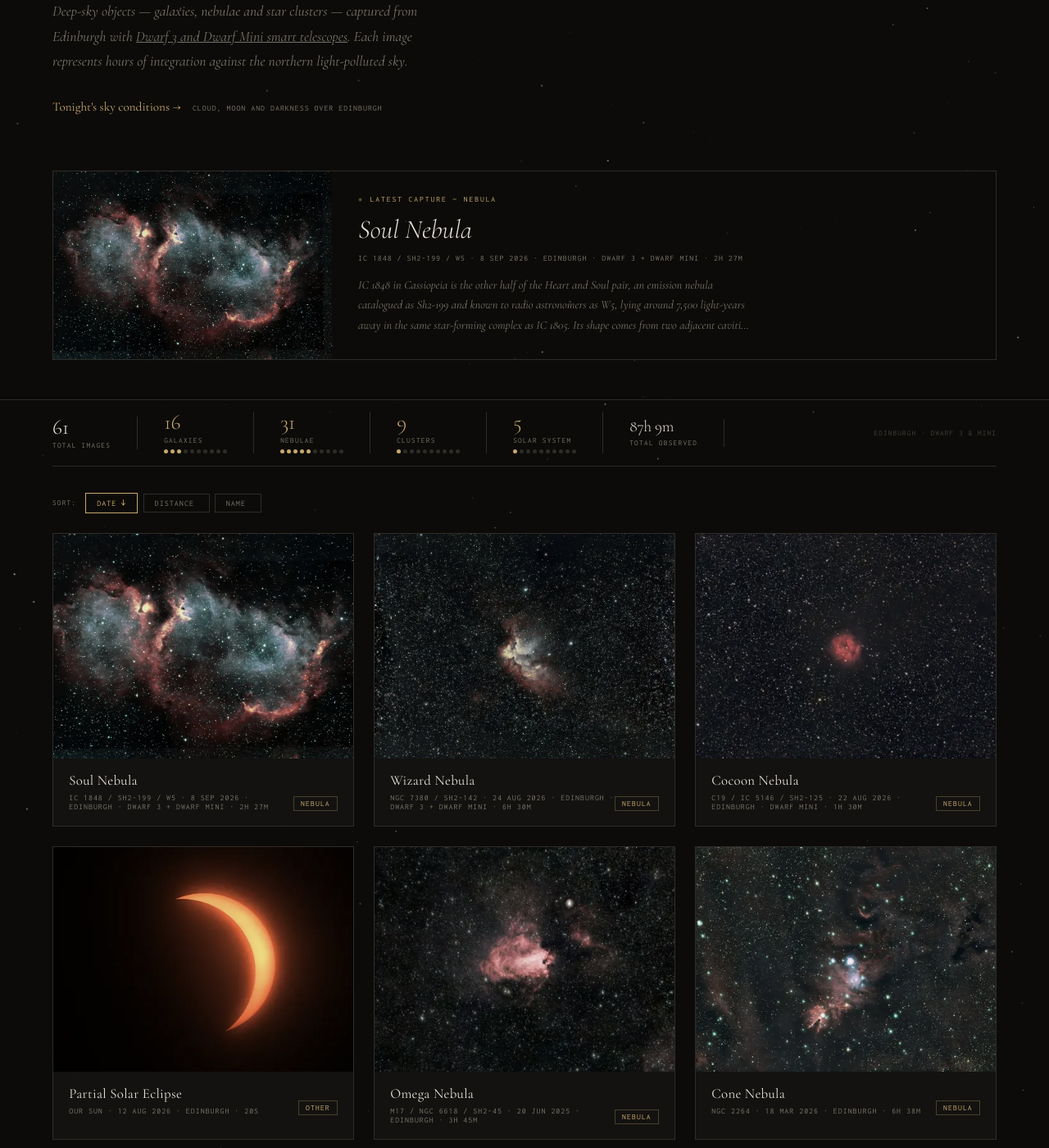
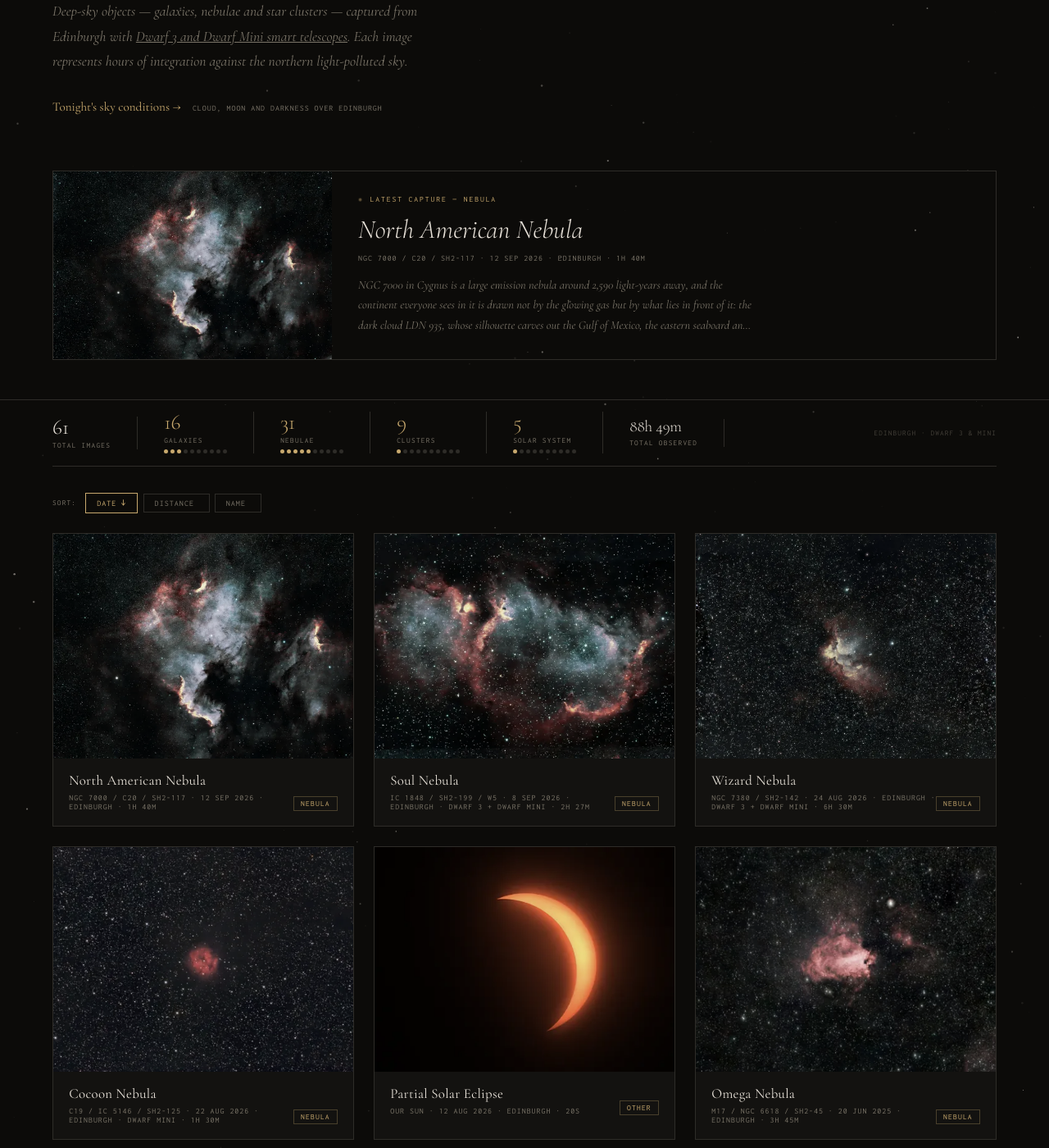
Before and after one commit to CMDRPhaedra/Astrophotography, a Jekyll site: the page index.html, which Jekyll copies as it is, in a window 1280 px wide and 1400 px high, scrolled down 578 px. Shown: the whole window at 82% size. Built offline with Jekyll 4.4.1, drawn with Linux system fonts in a browser that asks for light colours; some of the changed text lies outside the part shown.

Commit message:
Update the North American Nebula with a 1h 40m four-panel mosaic
Replaces the October 2025 single frame of NGC 7000, which carried no
integration time and was a tight crop on the Cygnus Wall, with a 12 Sep
2026 Dwarf 3 mosaic — four panels, 200 × 30 s in total — that holds the
whole continent and the Pelican across the lane. The entry moves to the
top of Recent, so it is also the latest-capture strip; the old image and
thumb are removed.

The gallery description is rewritten rather than carried over. The old
one still offered Deneb as the ionising star; it now reads the coastline
as the foreground cloud LDN 935, names the Bajamar Star behind the Gulf
as the source, and treats NGC 7000 and IC 5070 as one region split by
the dark lane, which is what the wider field actually shows.

Adds a blog post for it, the first one NGC 7000 has had.

Badge totals stay at 61 images and move to 88h 49m.

```diff
--- a/_captures/north-american-nebula.md
+++ b/_captures/north-american-nebula.md
@@ -3,15 +3,16 @@
 # CAPTURES array in index.html — do not edit by hand.
 layout: "capture"
 title: "North American Nebula"
-description: "North American Nebula (NGC 7000 / C20 / Sh2-117) — a nebula imaged from Edinburgh on 4 Oct 2025 with a Dwarf 3 smart telescope."
+description: "North American Nebula (NGC 7000 / C20 / Sh2-117) — a nebula imaged from Edinburgh on 12 Sep 2026 with a Dwarf 3 smart telescope. 1h 40m of integration."
 catalogue: "NGC 7000 / C20 / Sh2-117"
-date: "2025-10-04"
-display_date: "4 Oct 2025"
+date: "2026-09-12"
+display_date: "12 Sep 2026"
 location: "Edinburgh"
+integration: "1h 40m"
 tag: "nebula"
-image: "/images/ngc7000_north_american_nebula.webp"
-thumb: "/images/thumbs/ngc7000_north_american_nebula.webp"
+image: "/images/ngc7000_north_american_nebula_v2.webp"
+thumb: "/images/thumbs/ngc7000_north_american_nebula_v2.webp"
 gallery_link: "/?photo=north-american-nebula"
 ---
 
-The North American Nebula in Cygnus bears an unmistakable resemblance to the North American continent, complete with a Gulf of Mexico-shaped dark bay formed by an intervening dust cloud. It lies roughly 2,590 light-years away and spans over 100 light-years. The identity of the star responsible for ionising it remained uncertain for decades — it is now thought to be Deneb, one of the most luminous stars known, or a hidden cluster of hot stars within the same region.
+NGC 7000 in Cygnus is a large emission nebula around 2,590 light-years away, and the continent everyone sees in it is drawn not by the glowing gas but by what lies in front of it: the dark cloud LDN 935, whose silhouette carves out the Gulf of Mexico, the eastern seaboard and the Florida peninsula. The same cloud separates it from the Pelican Nebula (IC 5070) to the west, and the two are really one object — a single region of ionised hydrogen roughly 100 light-years across, cut in half by a foreground rift of dust. For decades nobody could say what was lighting it, because the source is hidden behind that dust as well: an O-type binary now known as the Bajamar Star, buried in LDN 935 roughly where the Bahamas would sit, whose ultraviolet output ionises the whole complex from behind the Gulf. The brightest ridge, the Cygnus Wall along the Central America edge, is where that radiation meets the densest gas and is compressing it into new stars; the sharp rims on the Pelican's head and neck are the same ionisation front seen on the far side of the lane. William Herschel found the nebula in 1786, and Max Wolf's photographs a century later were what first made the map legible.
--- a/badges/integration-time.json
+++ b/badges/integration-time.json
@@ -1,6 +1,6 @@
 {
   "schemaVersion": 1,
   "label": "integration time",
-  "message": "87h 9m",
+  "message": "88h 49m",
   "color": "9c27b0"
 }
--- a/index.html
+++ b/index.html
@@ -36,314 +36,314 @@
     {
       "@type": "ListItem",
       "position": 1,
+      "url": "https://chryse.co.uk/photos/north-american-nebula/",
+      "name": "North American Nebula"
+    },
+    {
+      "@type": "ListItem",
+      "position": 2,
       "url": "https://chryse.co.uk/photos/soul-nebula/",
       "name": "Soul Nebula"
     },
     {
       "@type": "ListItem",
-      "position": 2,
+      "position": 3,
       "url": "https://chryse.co.uk/photos/wizard-nebula/",
       "name": "Wizard Nebula"
     },
     {
       "@type": "ListItem",
-      "position": 3,
+      "position": 4,
       "url": "https://chryse.co.uk/photos/cocoon-nebula/",
       "name": "Cocoon Nebula"
     },
     {
       "@type": "ListItem",
-      "position": 4,
+      "position": 5,
       "url": "https://chryse.co.uk/photos/partial-solar-eclipse/",
       "name": "Partial Solar Eclipse"
     },
     {
       "@type": "ListItem",
-      "position": 5,
+      "position": 6,
       "url": "https://chryse.co.uk/photos/omega-nebula/",
       "name": "Omega Nebula"
     },
     {
       "@type": "ListItem",
-      "position": 6,
+      "position": 7,
       "url": "https://chryse.co.uk/photos/cone-nebula/",
       "name": "Cone Nebula"
     },
     {
       "@type": "ListItem",
-      "position": 7,
+      "position": 8,
       "url": "https://chryse.co.uk/photos/elephants-trunk-nebula/",
       "name": "Elephant's Trunk Nebula"
     },
     {
       "@type": "ListItem",
-      "position": 8,
+      "position": 9,
       "url": "https://chryse.co.uk/photos/butterfly-nebula/",
       "name": "Butterfly Nebula"
     },
     {
       "@type": "ListItem",
-      "position": 9,
+      "position": 10,
       "url": "https://chryse.co.uk/photos/gamma-cygni-nebula/",
       "name": "Gamma Cygni Nebula"
     },
     {
       "@type": "ListItem",
-      "position": 10,
+      "position": 11,
       "url": "https://chryse.co.uk/photos/bubble-nebula/",
       "name": "Bubble Nebula"
     },
     {
       "@type": "ListItem",
-      "position": 11,
+      "position": 12,
       "url": "https://chryse.co.uk/photos/fish-on-a-platter-nebula/",
       "name": "Fish on a Platter Nebula"
     },
     {
       "@type": "ListItem",
-      "position": 12,
+      "position": 13,
       "url": "https://chryse.co.uk/photos/ring-nebula/",
       "name": "Ring Nebula"
     },
     {
       "@type": "ListItem",
-      "position": 13,
+      "position": 14,
       "url": "https://chryse.co.uk/photos/iris-nebula/",
       "name": "Iris Nebula"
     },
     {
       "@type": "ListItem",
-      "position": 14,
+      "position": 15,
       "url": "https://chryse.co.uk/photos/cocoon-galaxy/",
       "name": "Cocoon Galaxy"
     },
     {
       "@type": "ListItem",
-      "position": 15,
+      "position": 16,
       "url": "https://chryse.co.uk/photos/the-moon/",
       "name": "The Moon"
     },
     {
       "@type": "ListItem",
-      "position": 16,
+      "position": 17,
       "url": "https://chryse.co.uk/photos/leo-triplet/",
       "name": "Leo Triplet"
     },
     {
       "@type": "ListItem",
-      "position": 17,
+      "position": 18,
       "url": "https://chryse.co.uk/photos/whale-galaxy/",
       "name": "Whale Galaxy"
     },
     {
       "@type": "ListItem",
-      "position": 18,
+      "position": 19,
       "url": "https://chryse.co.uk/photos/hercules-cluster/",
       "name": "Hercules Cluster"
     },
     {
       "@type": "ListItem",
-      "position": 19,
+      "position": 20,
       "url": "https://chryse.co.uk/photos/pinwheel-galaxy/",
       "name": "Pinwheel Galaxy"
     },
     {
       "@type": "ListItem",
-      "position": 20,
+      "position": 21,
       "url": "https://chryse.co.uk/photos/splinter-galaxy/",
       "name": "Splinter Galaxy"
     },
     {
       "@type": "ListItem",
-      "position": 21,
+      "position": 22,
       "url": "https://chryse.co.uk/photos/markarians-chain/",
       "name": "Markarian's Chain"
     },
     {
       "@type": "ListItem",
-      "position": 22,
+      "position": 23,
       "url": "https://chryse.co.uk/photos/rose-cluster/",
       "name": "Rose Cluster"
     },
     {
       "@type": "ListItem",
-      "position": 23,
+      "position": 24,
       "url": "https://chryse.co.uk/photos/sol/",
       "name": "Sol"
     },
     {
       "@type": "ListItem",
-      "position": 24,
+      "position": 25,
       "url": "https://chryse.co.uk/photos/crocs-eye-galaxy/",
       "name": "Croc's Eye Galaxy"
     },
     {
       "@type": "ListItem",
-      "position": 25,
+      "position": 26,
       "url": "https://chryse.co.uk/photos/sunflower-galaxy/",
       "name": "Sunflower Galaxy"
     },
     {
       "@type": "ListItem",
-      "position": 26,
+      "position": 27,
       "url": "https://chryse.co.uk/photos/polarissima-cluster/",
       "name": "Polarissima Cluster"
     },
     {
       "@type": "ListItem",
-      "position": 27,
+      "position": 28,
       "url": "https://chryse.co.uk/photos/ursa-minor-dwarf/",
       "name": "Ursa Minor Dwarf"
     },
     {
       "@type": "ListItem",
-      "position": 28,
+      "position": 29,
       "url": "https://chryse.co.uk/photos/vacuum-cleaner-galaxy/",
       "name": "Vacuum Cleaner Galaxy"
     },
     {
       "@type": "ListItem",
-      "position": 29,
+      "position": 30,
       "url": "https://chryse.co.uk/photos/andromeda-galaxy/",
       "name": "Andromeda Galaxy"
     },
     {
       "@type": "ListItem",
-      "position": 30,
+      "position": 31,
       "url": "https://chryse.co.uk/photos/embryo-nebula/",
       "name": "Embryo Nebula"
     },
     {
       "@type": "ListItem",
-      "position": 31,
+      "position": 32,
       "url": "https://chryse.co.uk/photos/triangulum-galaxy/",
       "name": "Triangulum Galaxy"
     },
     {
       "@type": "ListItem",
-      "position": 32,
+      "position": 33,
       "url": "https://chryse.co.uk/photos/whirlpool-galaxy/",
       "name": "Whirlpool Galaxy"
     },
     {
       "@type": "ListItem",
-      "position": 33,
+      "position": 34,
       "url": "https://chryse.co.uk/photos/bodes-galaxy/",
       "name": "Bode's Galaxy"
     },
     {
       "@type": "ListItem",
-      "position": 34,
+      "position": 35,
       "url": "https://chryse.co.uk/photos/cigar-galaxy-bodes-galaxy/",
       "name": "Cigar Galaxy & Bode's Galaxy"
     },
     {
       "@type": "ListItem",
-      "position": 35,
+      "position": 36,
       "url": "https://chryse.co.uk/photos/coddingtons-nebula/",
       "name": "Coddington's Nebula"
     },
     {
       "@type": "ListItem",
-      "position": 36,
+      "position": 37,
       "url": "https://chryse.co.uk/photos/orion-nebula/",
       "name": "Orion Nebula"
     },
     {
       "@type": "ListItem",
-      "position": 37,
+      "position": 38,
       "url": "https://chryse.co.uk/photos/dumbbell-nebula/",
       "name": "Dumbbell Nebula"
     },
     {
       "@type": "ListItem",
-      "position": 38,
+      "position": 39,
       "url": "https://chryse.co.uk/photos/lagoon-nebula/",
       "name": "Lagoon Nebula"
     },
     {
       "@type": "ListItem",
-      "position": 39,
+      "position": 40,
       "url": "https://chryse.co.uk/photos/rosette-nebula/",
       "name": "Rosette Nebula"
     },
     {
       "@type": "ListItem",
-      "position": 40,
+      "position": 41,
       "url": "https://chryse.co.uk/photos/crescent-nebula/",
       "name": "Crescent Nebula"
     },
     {
       "@type": "ListItem",
-      "position": 41,
+      "position": 42,
       "url": "https://chryse.co.uk/photos/the-jellyfish-nebula/",
       "name": "The Jellyfish Nebula"
     },
     {
       "@type": "ListItem",
-      "position": 42,
+      "position": 43,
       "url": "https://chryse.co.uk/photos/the-ghost-of-cassiopeia/",
       "name": "The Ghost of Cassiopeia"
     },
     {
       "@type": "ListItem",
-      "position": 43,
+      "position": 44,
       "url": "https://chryse.co.uk/photos/heart-nebula/",
       "name": "Heart Nebula"
     },
     {
       "@type": "ListItem",
-      "position": 44,
+      "position": 45,
       "url": "https://chryse.co.uk/photos/heart-soul-nebula/",
       "name": "Heart & Soul Nebula"
     },
     {
       "@type": "ListItem",
-      "position": 45,
+      "position": 46,
       "url": "https://chryse.co.uk/photos/the-dark-seahorse-nebula/",
       "name": "The Dark Seahorse Nebula"
     },
     {
       "@type": "ListItem",
-      "position": 46,
+      "position": 47,
       "url": "https://chryse.co.uk/photos/horsehead-nebula/",
       "name": "Horsehead Nebula"
     },
     {
       "@type": "ListItem",
-      "position": 47,
+      "position": 48,
       "url": "https://chryse.co.uk/photos/pacman-nebula/",
       "name": "Pacman Nebula"
     },
     {
       "@type": "ListItem",
-      "position": 48,
+      "position": 49,
       "url": "https://chryse.co.uk/photos/california-nebula/",
       "name": "California Nebula"
     },
     {
       "@type": "ListItem",
-      "position": 49,
+      "position": 50,
       "url": "https://chryse.co.uk/photos/monkey-head-nebula/",
       "name": "Monkey Head Nebula"
     },
     {
       "@type": "ListItem",
-      "position": 50,
+      "position": 51,
       "url": "https://chryse.co.uk/photos/western-veil-nebula/",
       "name": "Western Veil Nebula"
     },
     {
       "@type": "ListItem",
-      "position": 51,
+      "position": 52,
       "url": "https://chryse.co.uk/photos/veil-nebula-complex/",
       "name": "Veil Nebula Complex"
-    },
-    {
-      "@type": "ListItem",
-      "position": 52,
-      "url": "https://chryse.co.uk/photos/north-american-nebula/",
-      "name": "North American Nebula"
     },
     {
       "@type": "ListItem",
@@ -1004,6 +1004,7 @@
   <p>Deep-sky images captured from Edinburgh, Scotland with Dwarf 3 and Dwarf Mini smart telescopes.</p>
   <!-- NOSCRIPT-LIST:START — generated by scripts/update_noscript.py from CAPTURES; do not edit by hand -->
   <ul style="list-style:none;padding:0;">
+    <li><h3><a href="/photos/north-american-nebula/">North American Nebula (NGC 7000 / C20 / Sh2-117)</a></h3><p>NGC 7000 / C20 / Sh2-117 · 12 Sep 2026 · Edinburgh · 1h 40m</p><p>NGC 7000 in Cygnus is a large emission nebula around 2,590 light-years away, and the continent everyone sees in it is drawn not by the glowing gas but by what lies in front of it: the dark cloud LDN 935, whose silhouette carves out the Gulf of Mexico, the eastern seaboard and the Florida peninsula.</p></li>
     <li><h3><a href="/photos/soul-nebula/">Soul Nebula (IC 1848 / Sh2-199 / W5)</a></h3><p>IC 1848 / Sh2-199 / W5 · 8 Sep 2026 · Edinburgh · Dwarf 3 + Dwarf Mini · 2h 27m</p><p>IC 1848 in Cassiopeia is the other half of the Heart and Soul pair, an emission nebula catalogued as Sh2-199 and known to radio astronomers as W5, lying around 7,500 light-years away in the same star-forming complex as IC 1805.</p></li>
     <li><h3><a href="/photos/wizard-nebula/">Wizard Nebula (NGC 7380 / Sh2-142)</a></h3><p>NGC 7380 / Sh2-142 · 24 Aug 2026 · Edinburgh · Dwarf 3 + Dwarf Mini · 6h 30m</p><p>NGC 7380 in Cepheus is a young open cluster still sitting inside the cloud it formed from, the emission nebula Sh2-142, around 7,200 light-years away.</p></li>
     <li><h3><a href="/photos/cocoon-nebula/">Cocoon Nebula (C19 / IC 5146 / Sh2-125)</a></h3><p>C19 / IC 5146 / Sh2-125 · 22 Aug 2026 · Edinburgh · Dwarf Mini · 1h 30m</p><p>IC 5146 sits at the eastern end of a long dark filament in Cygnus, and it is three kinds of nebula at once: hydrogen glowing red where ultraviolet light ionises it, dust scattering starlight blue around its edges, and cold opaque dust blocking whatever lies behind.</p></li>
@@ -1055,7 +1056,6 @@
     <li><h3><a href="/photos/monkey-head-nebula/">Monkey Head Nebula (NGC 2174 / Sh2-252)</a></h3><p>NGC 2174 / Sh2-252 · 9 Mar 2026 · Edinburgh</p><p>NGC 2174 in Orion is an emission nebula and star-forming region around 6,400 light-years away.</p></li>
     <li><h3><a href="/photos/western-veil-nebula/">Western Veil Nebula (NGC 6960 / C34)</a></h3><p>NGC 6960 / C34 · 9 Feb 2026 · Edinburgh</p><p>The Western Veil is part of the Cygnus Loop supernova remnant, the remains of a massive star that exploded between 10,000 and 20,000 years ago around 2,100 light-years away.</p></li>
     <li><h3><a href="/photos/veil-nebula-complex/">Veil Nebula Complex (NGC 6960 / 6992 / IC 1340 / C33 / C34)</a></h3><p>NGC 6960 / 6992 / IC 1340 / C33 / C34 · 29 Nov 2025 · Edinburgh</p><p>The full Veil Nebula complex spans about 3 degrees of sky — roughly six full Moon widths — and represents the complete shell of a supernova remnant in Cygnus around 2,100 light-years away.</p></li>
-    <li><h3><a href="/photos/north-american-nebula/">North American Nebula (NGC 7000 / C20 / Sh2-117)</a></h3><p>NGC 7000 / C20 / Sh2-117 · 4 Oct 2025 · Edinburgh</p><p>The North American Nebula in Cygnus bears an unmistakable resemblance to the North American continent, complete with a Gulf of Mexico-shaped dark bay formed by an intervening dust cloud.</p></li>
     <li><h3><a href="/photos/owl-nebula/">Owl Nebula (M97 / NGC 3587)</a></h3><p>M97 / NGC 3587 · 29 Nov 2025 · Edinburgh</p><p>Located 2,030 light-years away in Ursa Major, the Owl Nebula is one of the larger planetary nebulae in the sky, spanning roughly 3 light-years across.</p></li>
     <li><h3><a href="/photos/pleiades/">Pleiades (M45)</a></h3><p>M45 · 3 Oct 2025 · Edinburgh</p><p>The most famous star cluster in the sky, the Pleiades are only 444 light-years away and have been observed by virtually every human culture throughout history.</p></li>
     <li><h3><a href="/photos/spiral-cluster/">Spiral Cluster (M34 / NGC 1039)</a></h3><p>M34 / NGC 1039 · 3 Oct 2025 · Edinburgh</p><p>M34 in Perseus lies about 1,500 light-years away and contains roughly 400 stars spread across 35 light-years.</p></li>
@@ -1126,6 +1126,19 @@ const CAPTURES = [
 
   // ── Recent ───────────────────────────────────────────────────
   {
+    img:   'images/ngc7000_north_american_nebula_v2.webp',
+    tag:   'nebula',
+    title: 'North American Nebula',
+    meta:  'NGC 7000 / C20 / Sh2-117 · 12 Sep 2026 · Edinburgh · 1h 40m',
+    skyTarget: 'NGC 7000',
+    depth: [
+      { name: 'North American Nebula (NGC 7000)', type: 'nebula', ly: 2590, l: 84.9, b: -1.0 },
+      { name: 'Pelican Nebula (IC 5070)',         type: 'nebula', ly: 2590 },
+      { name: 'Deneb (Alpha Cygni)',              type: 'star',   ly: 2615 },
+    ],
+    desc:  "NGC 7000 in Cygnus is a large emission nebula around 2,590 light-years away, and the continent everyone sees in it is drawn not by the glowing gas but by what lies in front of it: the dark cloud LDN 935, whose silhouette carves out the Gulf of Mexico, the eastern seaboard and the Florida peninsula. The same cloud separates it from the Pelican Nebula (IC 5070) to the west, and the two are really one object — a single region of ionised hydrogen roughly 100 light-years across, cut in half by a foreground rift of dust. For decades nobody could say what was lighting it, because the source is hidden behind that dust as well: an O-type binary now known as the Bajamar Star, buried in LDN 935 roughly where the Bahamas would sit, whose ultraviolet output ionises the whole complex from behind the Gulf. The brightest ridge, the Cygnus Wall along the Central America edge, is where that radiation meets the densest gas and is compressing it into new stars; the sharp rims on the Pelican's head and neck are the same ionisation front seen on the far side of the lane. William Herschel found the nebula in 1786, and Max Wolf's photographs a century later were what first made the map legible.",
+  },
+  {
     img:   'images/ic1848_soul_nebula.webp',
     tag:   'nebula',
     title: 'Soul Nebula',
@@ -1646,19 +1659,6 @@ const CAPTURES = [
       { name: '52 Cygni (foreground star)',      type: 'star',   ly: 206  },
     ],
     desc:  "The full Veil Nebula complex spans about 3 degrees of sky — roughly six full Moon widths — and represents the complete shell of a supernova remnant in Cygnus around 2,100 light-years away. This mosaic captures the Western Veil (NGC 6960), Eastern Veil (NGC 6992), and Pickering's Triangle (IC 1340), a fainter central section discovered photographically by Williamina Fleming in 1904. The entire structure is still expanding at over 150 km/s.",
-  },
-  {
-    img:   'images/ngc7000_north_american_nebula.webp',
-    tag:   'nebula',
-    title: 'North American Nebula',
-    meta:  'NGC 7000 / C20 / Sh2-117 · 4 Oct 2025 · Edinburgh',
-    skyTarget: 'NGC 7000',
-    depth: [
-      { name: 'North American Nebula (NGC 7000)', type: 'nebula', ly: 2590, l: 84.9, b: -1.0 },
-      { name: 'Pelican Nebula (IC 5070)',         type: 'nebula', ly: 2590 },
-      { name: 'Deneb (Alpha Cygni)',              type: 'star',   ly: 2615 },
-    ],
-    desc:  "The North American Nebula in Cygnus bears an unmistakable resemblance to the North American continent, complete with a Gulf of Mexico-shaped dark bay formed by an intervening dust cloud. It lies roughly 2,590 light-years away and spans over 100 light-years. The identity of the star responsible for ionising it remained uncertain for decades — it is now thought to be Deneb, one of the most luminous stars known, or a hidden cluster of hot stars within the same region.",
   },
   {
     img:   'images/m97_owl_nebula.webp',
```
Also changed, not shown: _posts/2026-09-12-north-american-nebula-v2.md (added, +20 -0 lines), images/ngc7000_north_american_nebula.webp (deleted), images/thumbs/ngc7000_north_american_nebula.webp (deleted), images/thumbs/ngc7000_north_american_nebula_v2.webp (added), 1 other file.
